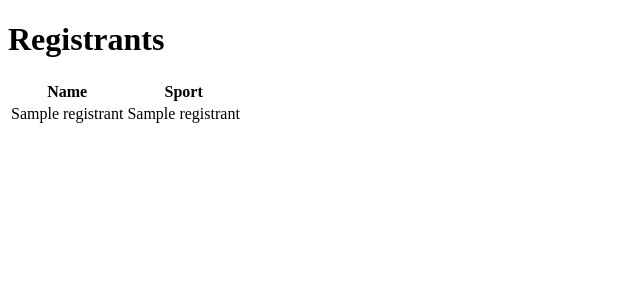
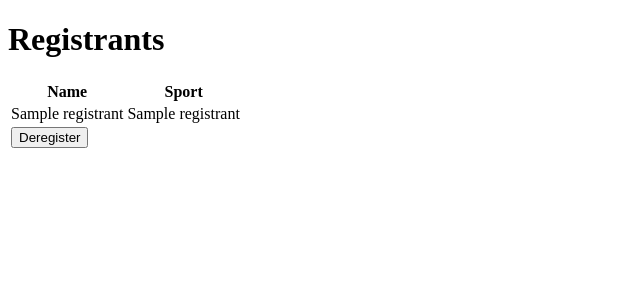
Before and after one commit to colin-bryant/Learn-CS50x2024, a Flask app: template 9.Flask/froshims1/templates/registrants.html in a window 1280 px wide. Shown: the top 300 px of the page, without its empty margins (0-640 px from the left). Run offline with Flask 3, Linux system fonts and the light colour scheme; the template is opened without the code that fills it: most values are stand-ins (such as "Sample title", 1, 10 or a date in 2020); some libraries are stand-ins or nearby versions.

Commit message:
2024年5月7日 16:46

```diff
--- a/9.Flask/froshims1/app.py
+++ b/9.Flask/froshims1/app.py
@@ -1,10 +1,10 @@
 # Implements a registration form using a select menu, validating sport server-side
-
+from cs50 import SQL
 from flask import Flask,render_template,request,redirect
 
 app=Flask(__name__)
 
-REGISTRANTS = {}
+db=SQL("sqlite://froshims.db")
 
 SPORTS = [
     "Basketball",
@@ -16,6 +16,7 @@ SPORTS = [
 
 def index():
     return render_template("index.html",sports=SPORTS)
+
 
 @app.route("/register",methods=["POST"] )
 def register():
--- a/9.Flask/froshims1/templates/registrants.html
+++ b/9.Flask/froshims1/templates/registrants.html
@@ -1,6 +1,4 @@
-{% extends "layout.html" %}
-
-{% block body %}
+{% extends "layout.html" %} {% block body %}
 <h1>Registrants</h1>
 <table>
   <thead>
@@ -8,7 +6,6 @@
       <th>Name</th>
       <th>Sport</th>
     </tr>
-
   </thead>
   <tbody>
     {% for name in registrants %}
@@ -16,6 +13,12 @@
       <td>{{name}}</td>
       <td>{{registrants[name]}}</td>
     </tr>
+    <td>
+      <form action="/deregister" method="post">
+        <input type="hidden" name="id" value="{{registrant.id}}" />
+        <button type="submit">Deregister</button>
+      </form>
+    </td>
     {% endfor %}
   </tbody>
 </table>
```
Lines whose indentation alone changed are shown as unchanged.
